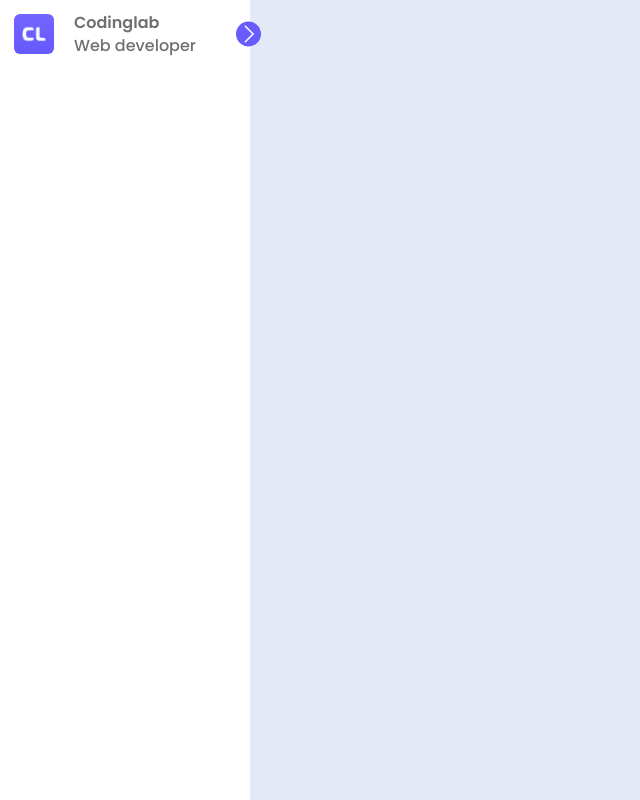
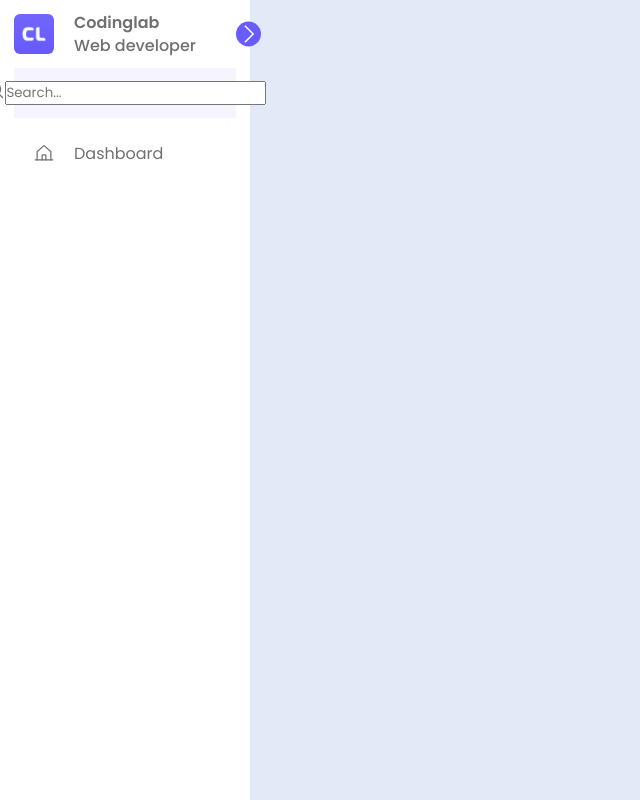
Before and after one commit to GabrielFerlima/Sidebar-reactjs, a React (Vite) app: page / in a window 1280 px wide. Shown: the whole page, without its empty margins (0-640 px from the left). Built offline with nearby package versions, Linux system fonts and the light colour scheme.

Commit message:
Ajustando conteudo do menu

```diff
--- a/src/pages/sidebar/Sidebar.tsx
+++ b/src/pages/sidebar/Sidebar.tsx
@@ -1,6 +1,13 @@
-import { Header } from './header/Header'
+import { Dashboard} from "./dashboard/Dashboard";
+
+
+
+
 export function Sidebar() {
-    return(
-      <Header/>
-    )
+return(
+  <>
+  <Dashboard/>
+  </>
+)
+
 }
--- /dev/null
+++ b/src/pages/sidebar/dashboard/Dashboard.tsx
@@ -0,0 +1,42 @@
+import './styles.css'
+import logo from '../../../assets/logo.png'
+import { CaretRight, HouseLine, MagnifyingGlass } from 'phosphor-react'
+export function Dashboard() {
+    return (
+        <nav className='sidebar'>
+            <header>
+                <div className='imageText'>
+                    <span className='image'>
+                        <img src={logo} alt="logo" />
+                    </span>
+
+                    <div className='headerText'>
+                        <span className='name'>Codinglab</span>
+                        <span className='profession'>Web developer</span>
+                    </div>
+                </div>
+                <CaretRight className='toggle' size={20} />
+            </header>
+
+
+            <div className='menubar'>
+                <div className='menu'>
+                    <li className='searchLink'>
+                        <span className='search'> <MagnifyingGlass size={20} color="#707070" /> </span>
+                        <input type="search" placeholder='Search...' />
+                    </li>
+
+                    <ul className='menuLink'>
+                        <li className='navLink'>
+                            <a href="#">
+                                <span className='icon'><HouseLine size={20} color="#707070" /></span>
+                                <span className='navText'>Dashboard</span>
+                            </a>
+                        </li>
+                    </ul>
+                </div>
+
+            </div>
+        </nav>
+    )
+}
--- a/src/pages/sidebar/header/styles.css
+++ b/src/pages/sidebar/dashboard/styles.css
@@ -43,9 +43,44 @@ body {
     background: var(--sidebar-color);
 }
 
+.sidebar li {
+    height: 50px;
+    margin-top: 10px;
+    list-style: none;
+    display: flex;
+    align-items: center;
+}
+
+.sidebar li a {
+    text-decoration: none;
+    height: 100%;
+    display: flex;
+    align-items: center;
+}
+
+.sidebar li .icon {
+    display: flex;
+    align-items: center;
+    justify-content: center;
+    min-width: 60px;
+}
+
+.navText {
+    color: #707070;
+}
+
+.searchLink{
+    display: flex;
+    align-items: center;
+    justify-content: center;
+    min-width: 60px;
+    background: var(--primary-color-light);
+}
+
 .sidebar header {
     position: relative;
 }
+
 .sidebar .imageText img {
     width: 40px;
     border-radius: 6px;
--- a/src/pages/sidebar/header/Header.tsx
+++ /dev/null
@@ -1,22 +0,0 @@
-import './styles.css'
-import logo from '../../../assets/logo.png'
-import { CaretRight } from 'phosphor-react'
-export function Header() {
-    return (
-        <nav className='sidebar'>
-        <header>
-            <div className='imageText'>
-                <span className='image'>
-                    <img src={logo} alt="logo" />
-                </span>
-
-                <div className='headerText'>
-                    <span className='name'>Codinglab</span>
-                    <span className='profession'>Web developer</span>
-                </div>
-            </div>
-            <CaretRight className='toggle' size={22} />
-        </header>
-       </nav>
-    )
-}
```
